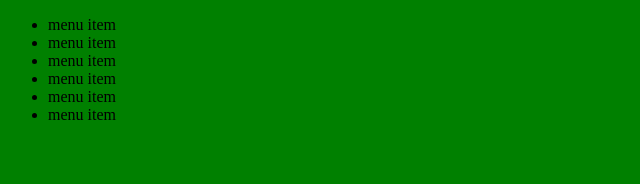
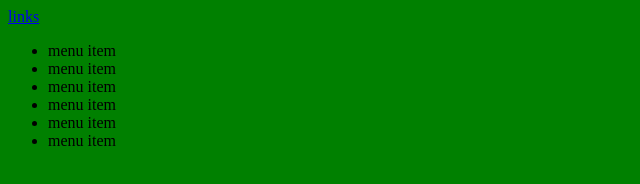
Before and after one commit to pompom2626/gitAssignment2, a plain HTML site: page index.html in a window 1280 px wide. Shown: the whole page, without its empty margins (0-640 px from the left). Drawn offline with Linux system fonts and the light colour scheme.

Commit message:
a tag link add

```diff
--- a/index.html
+++ b/index.html
@@ -8,7 +8,7 @@
 		<title>Document</title>
 	</head>
 	<body style="background-color:green;">
-		<!-- <a href="links.html">links</a> -->
+		<a href="links.html">links</a>
 		<div class="Menu">
 			<ul id="nav">
 				<li>menu item</li>
```
Also changed, not shown: links.html (added).
